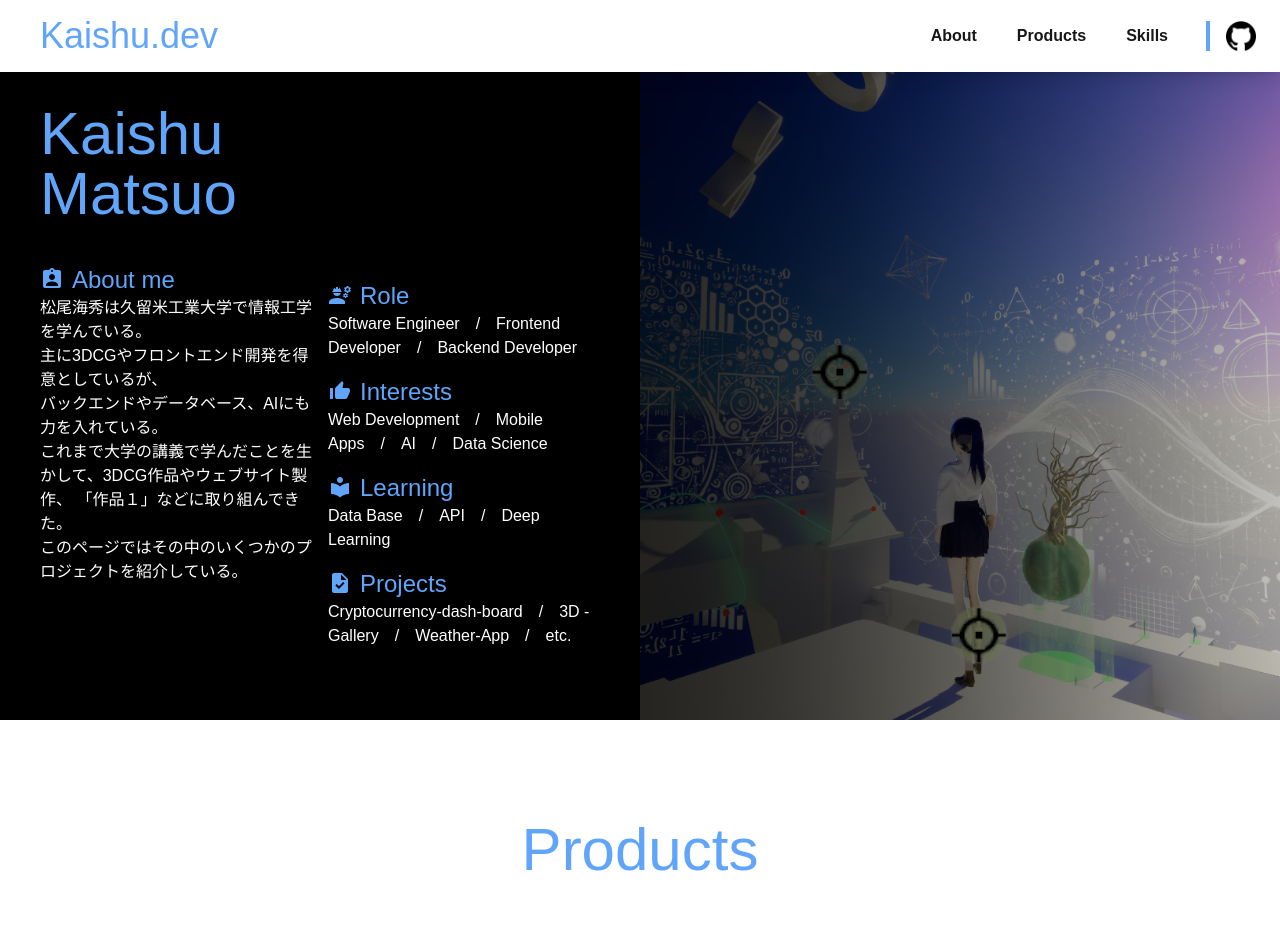
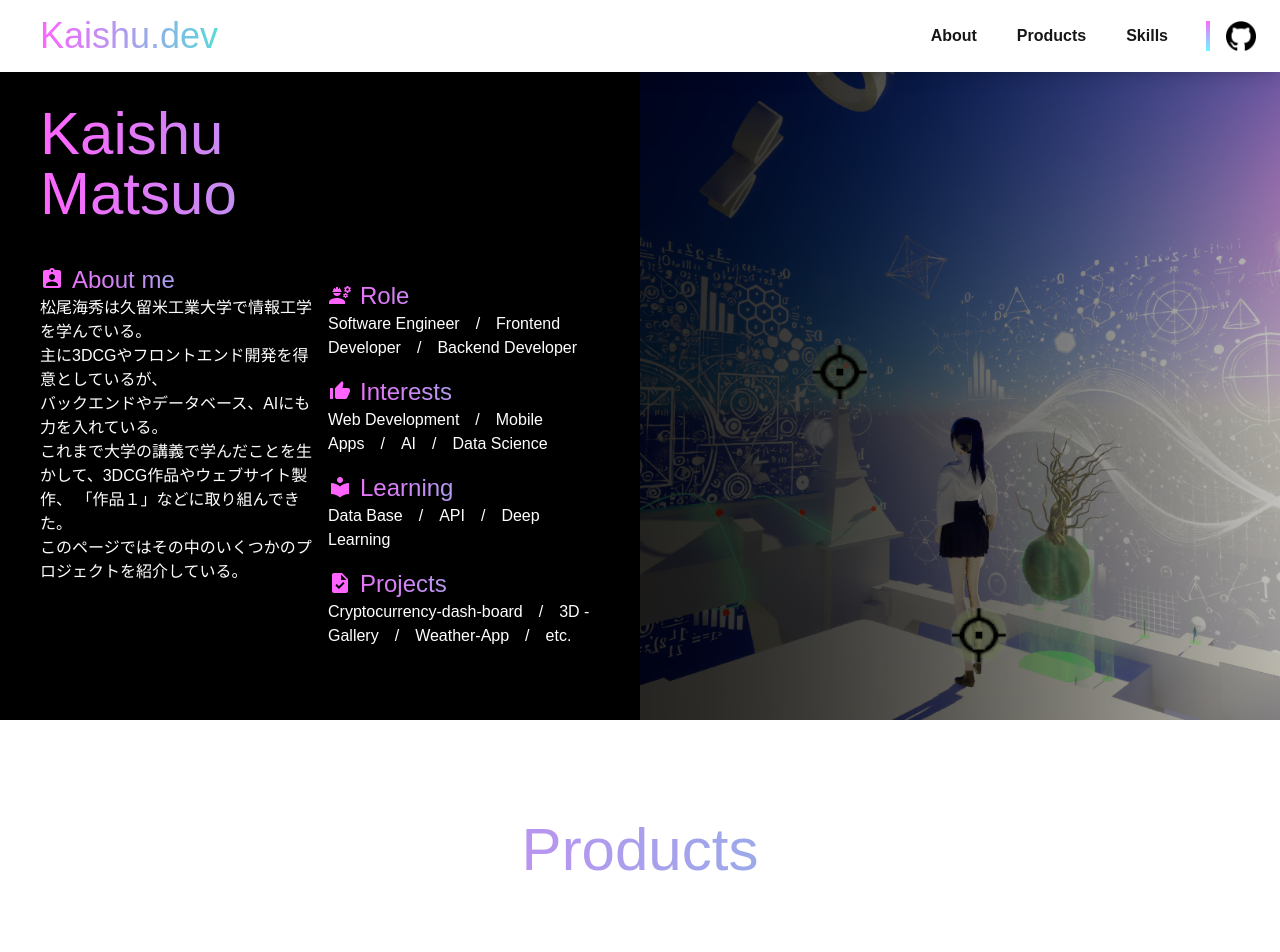
Before and after one commit to kaishu0723/engineer-portfolio-site, a Next.js app: page / in a window 1280 px wide. Shown: the top 952 px of the page. Built offline with nearby package versions, Linux system fonts and the light colour scheme.

Commit message:
change color

```diff
--- a/src/app/components/footer.tsx
+++ b/src/app/components/footer.tsx
@@ -1,7 +1,7 @@
 const footer = () => {
     return (
-        <div className="bg-blue-300 text-white p-4">
-            <h3 className="text-2xl text-center mt-4">Kaishu Matsuo</h3>
+        <div className="bg-black text-white p-4">
+            <h3 className="gText text-2xl text-center mt-4">Kaishu Matsuo</h3>
             <p className="text-center">
                 A collage student who be learning infomation technology.
             </p>
--- a/src/app/components/header.tsx
+++ b/src/app/components/header.tsx
@@ -13,13 +13,13 @@ const Header = () => {
     return (
         <div className="fixed shadow-lg w-[100%] z-10 bg-white p-4 top-0">
             <nav className="flex items-center relative">
-                <h2 className="text-4xl text-blue-400 ml-6">Kaishu.dev</h2>
+                <h2 className="text-4xl gText ml-6">Kaishu.dev</h2>
                 <div className="trandition-all duration-300 hidden sm:block space-x-10 absolute right-24">
-                    <a href="#home" className="hover:text-green-200 trandition-all duration-300"><b>About</b></a>
-                    <a href="#products" className="hover:text-green-200 trandition-all duration-300"><b>Products</b></a>
-                    <a href="#skills" className="hover:text-green-200 trandition-all duration-300"><b>Skills</b></a>
+                    <a href="#home" className="hover:text-[#64FFFF] transition-all duration-[300ms]"><b>About</b></a>
+                    <a href="#products" className="hover:text-[#64FFFF] transition-all duration-[300ms]"><b>Products</b></a>
+                    <a href="#skills" className="hover:text-[#64FFFF] transition-all duration-[300ms]"><b>Skills</b></a>
                 </div>
-                <a href="https://github.com/" className="border-l-4 border-blue-400 pl-4 absolute right-2">
+                <a href="https://github.com/" className="border-l-4 gBorder pl-4 absolute right-2">
                     <Image
                         src="/images/github_icon.png"
                         alt="github_icon"
@@ -29,9 +29,9 @@ const Header = () => {
                 </a>
                 <div onClick={handleChange} className={`${visid ? "block" : "hidden"} fixed w-[100%] h-[100%] bg-black/50 left-0 top-0 trandition-all duration-300`}></div>
                 <div className={`bg-white w-[300px] min-h-screen trandition-all duration-300 fixed top-0 ${visid ? "right-0" : "right-[-300px]"}`}>
-                    <a onClick={handleChange} href="#home" className="block text-center text-2xl my-[100px] hover:text-green-200 trandition-all duration-300"><b>About</b></a>
-                    <a onClick={handleChange} href="#products" className="block text-center text-2xl my-[100px] hover:text-green-200 trandition-all duration-300"><b>Products</b></a>
-                    <a onClick={handleChange} href="#skills" className="block text-center text-2xl my-[100px] hover:text-green-200 trandition-all duration-300"><b>Skills</b></a>
+                    <a onClick={handleChange} href="#home" className="block text-center text-2xl my-[100px] hover:text-[#FF64FF] trandition-all duration-300"><b>About</b></a>
+                    <a onClick={handleChange} href="#products" className="block text-center text-2xl my-[100px] hover:text-[#FF64FF] trandition-all duration-300"><b>Products</b></a>
+                    <a onClick={handleChange} href="#skills" className="block text-center text-2xl my-[100px] hover:text-[#FF64FF] trandition-all duration-300"><b>Skills</b></a>
                 </div>
                 <button onClick={handleChange} className={`trandition-all duration-300 border-none sm:hidden absolute ${visid ? "right-0" : "right-20"}`}>
                     {
--- a/src/app/components/introduse.tsx
+++ b/src/app/components/introduse.tsx
@@ -10,7 +10,7 @@ const introduse = () => {
     return (
         <div id="home" className="w-[100%] min-h-[640px] flex mt-10">
             <div className="trandition-all duration-300 lg:w-[50%] bg-black text-white p-10 w-[100%]">
-                <h2 className="text-6xl py-6 text-blue-400">Kaishu<br />Matsuo</h2>
+                <h2 className="text-6xl py-6 gText">Kaishu<br />Matsuo</h2>
                 {/* <p>
                     こんにちは！ 私は松尾海秀です。<br />
                     福岡県久留米市の久留米工業大学で情報工学を専攻している四年生です。<br />
@@ -22,7 +22,7 @@ const introduse = () => {
                 </p> */}
                 <div className="sm:flex sm:space-x-4">
                     <section className="my-4 sm:w-1/2">
-                        <h4 className="text-2xl text-blue-400"><AssignmentIndIcon className="relative top-[-3px] mr-2" />About me</h4>
+                        <h4 className="text-2xl gText"><AssignmentIndIcon style={{ color: '#FF64FF' }} className="relative top-[-3px] mr-2" />About me</h4>
                         <p>
                             松尾海秀は久留米工業大学で情報工学を学んでいる。<br />
                             主に3DCGやフロントエンド開発を得意としているが、<br />
@@ -34,19 +34,19 @@ const introduse = () => {
                     </section>
                     <div className="my-4 sm:w-1/2">
                         <section className="my-4">
-                            <h4 className="text-2xl text-blue-400"><EngineeringIcon className="relative top-[-3px] mr-2" />Role</h4>
+                            <h4 className="text-2xl gText"><EngineeringIcon style={{ color: '#FF64FF' }} className="relative top-[-3px] mr-2" />Role</h4>
                             <p>Software Engineer　/　Frontend Developer　/　Backend Developer</p>
                         </section>
                         <section className="my-4">
-                            <h4 className="text-2xl text-blue-400"><ThumbUpAltIcon className="relative top-[-3px] mr-2" />Interests</h4>
+                            <h4 className="text-2xl gText"><ThumbUpAltIcon style={{ color: '#FF64FF' }} className="relative top-[-3px] mr-2" />Interests</h4>
                             <p>Web Development　/　Mobile Apps　/　AI　/　Data Science</p>
                         </section>
                         <section className="my-4">
-                            <h4 className="text-2xl text-blue-400"><LocalLibraryIcon className="relative top-[-3px] mr-2" />Learning</h4>
+                            <h4 className="text-2xl gText"><LocalLibraryIcon style={{ color: '#FF64FF' }} className="relative top-[-3px] mr-2" />Learning</h4>
                             <p>Data Base　/　API　/　Deep Learning</p>
                         </section>
                         <section className="my-4">
-                            <h4 className="text-2xl text-blue-400"><TaskIcon className="relative top-[-3px] mr-2" />Projects</h4>
+                            <h4 className="text-2xl gText"><TaskIcon style={{ color: '#FF64FF' }} className="relative top-[-3px] mr-2" />Projects</h4>
                             <p>Cryptocurrency-dash-board　/　3D - Gallery　/　Weather-App　/　etc.</p>
                         </section>
                     </div>
--- a/src/app/components/products.tsx
+++ b/src/app/components/products.tsx
@@ -1,5 +1,6 @@
 //memo
 //const products
+//
 "use client"
 import Image from "next/image";
 import React from "react";
@@ -44,33 +45,7 @@ const products = () => {
     ]
     return (
         <div className="my-[100px]">
-            <h2 className="text-6xl text-center text-blue-400 mb-12">Products</h2>
-            {/* <ul className="flex flex-wrap mx-auto w-3/5 justify-center" id="products">
-                {
-                    products.map((product, index) => (
-                        <li key={index}
-                        className="w-1/3 h-auto min-h-[350px] rounded-md shadow-lg my-10 mx-8 relative overflow-hidden bg-white bottom-0 hover:bottom-4 hover:bg-blue-100 trandition-all duration-300 min-w-[320px]">
-                            <a href={product.link}>
-                                <div className="w-[100%] h-[120px] relative">
-                                    <Image
-                                        src={product.media}
-                                        alt="media"
-                                        fill
-                                        className="object-cover"
-                                    />
-                                </div>
-                                <h3 className="text-2xl p-4 font-medium text-black">{product.title}</h3>
-                                <p className="text-gray-400 px-4">{product.description}</p>
-                                <ul className="flex flex-wrap absolute bottom-4 w-4/5">
-                                    {product.tools.map((tool, id) => (
-                                        <li key={id} className="bg-gray-100 rounded-md shadow-sm p-2 ml-4 mt-2">{tool}</li>
-                                    ))}
-                                </ul>
-                            </a>
-                        </li>
-                    ))
-                }
-            </ul> */}
+            <h2 className="text-6xl text-center gText mb-12">Products</h2>
             <Masonry
                 breakpointCols={breakpointColumnsObj}
                 className="flex p-8"
@@ -79,7 +54,7 @@ const products = () => {
             >
                 {
                     products.map((product, index) => (
-                        <div key={index} className="w-auto h-auto min-w-[320px] min-h-[350px] my-4 rounded-md shadow-lg relative overflow-hidden bg-white bottom-0 hover:bottom-4 hover:bg-blue-100 trandition-all duration-300">
+                        <div key={index} className="my-4 w-auto h-auto min-w-[320px] min-h-[350px] rounded-md shadow-lg relative overflow-hidden bg-white bottom-0 hover:bottom-4 trandition-all duration-300">
                             <a href={product.link}>
                                 <div className="w-[100%] h-[120px] relative">
                                     <Image
--- a/src/app/components/skill.tsx
+++ b/src/app/components/skill.tsx
@@ -19,12 +19,12 @@ const skill = () => {
     ]
     return (
         <div className="my-[100px]">
-            <h2 className="text-6xl p-2 text-center text-blue-400">Tech Stack</h2>
+            <h2 className="text-6xl p-2 text-center gText">Tech Stack</h2>
             <div className="mx-auto sm:w-3/5 w-4/5" id="skills">
                 {
                     skills.map((skill,index)=>(
                         <div key={index} className="p-4 rounded-md shadow-md my-8">
-                            <h3 className="text-2xl">{skill.category}</h3>
+                            <h3 className="text-2xl gText inline-block">{skill.category}</h3>
                             <hr className="my-4"/>
                             <ul className="my-2 flex flex-wrap">
                             {
--- a/src/app/components/start.tsx
+++ b/src/app/components/start.tsx
@@ -15,7 +15,7 @@ const Start = () => {
             <div className="w-[100%]">
                 <h1 className="w-[100%] h-1/2 text-6xl text-center text-white">Kaishu.dev</h1>
                 <div className="bg-white w-4/5 h-[10px] mx-auto flex items-center rounded-lg my-4">
-                    <div className={`bg-blue-600 w-4/5 h-[8px] ml-[1px] rounded-lg`}></div>
+                    <div className={`gBack w-[80%] h-[8px] ml-[1px] rounded-lg transition-all duration-[300ms]`}></div>
                 </div>
             </div>
         </div>
--- a/src/app/globals.css
+++ b/src/app/globals.css
@@ -19,3 +19,20 @@ body {
   color: var(--foreground);
   font-family: Arial, Helvetica, sans-serif;
 }
+
+.gText {
+  background: linear-gradient(to right, #FF64FF, #55dada);
+  -webkit-background-clip: text;
+  -webkit-text-fill-color: transparent;
+}
+
+.gBack {
+  display: 'inline-block';
+  background: linear-gradient(to right, #FF64FF, #64FFFF);
+  WebkitBackgroundClip: 'text';
+  WebkitTextFillColor: 'transparent';
+}
+
+.gBorder {
+  border-image: linear-gradient(#FF64FF, #64FFFF) 1;
+}
```
